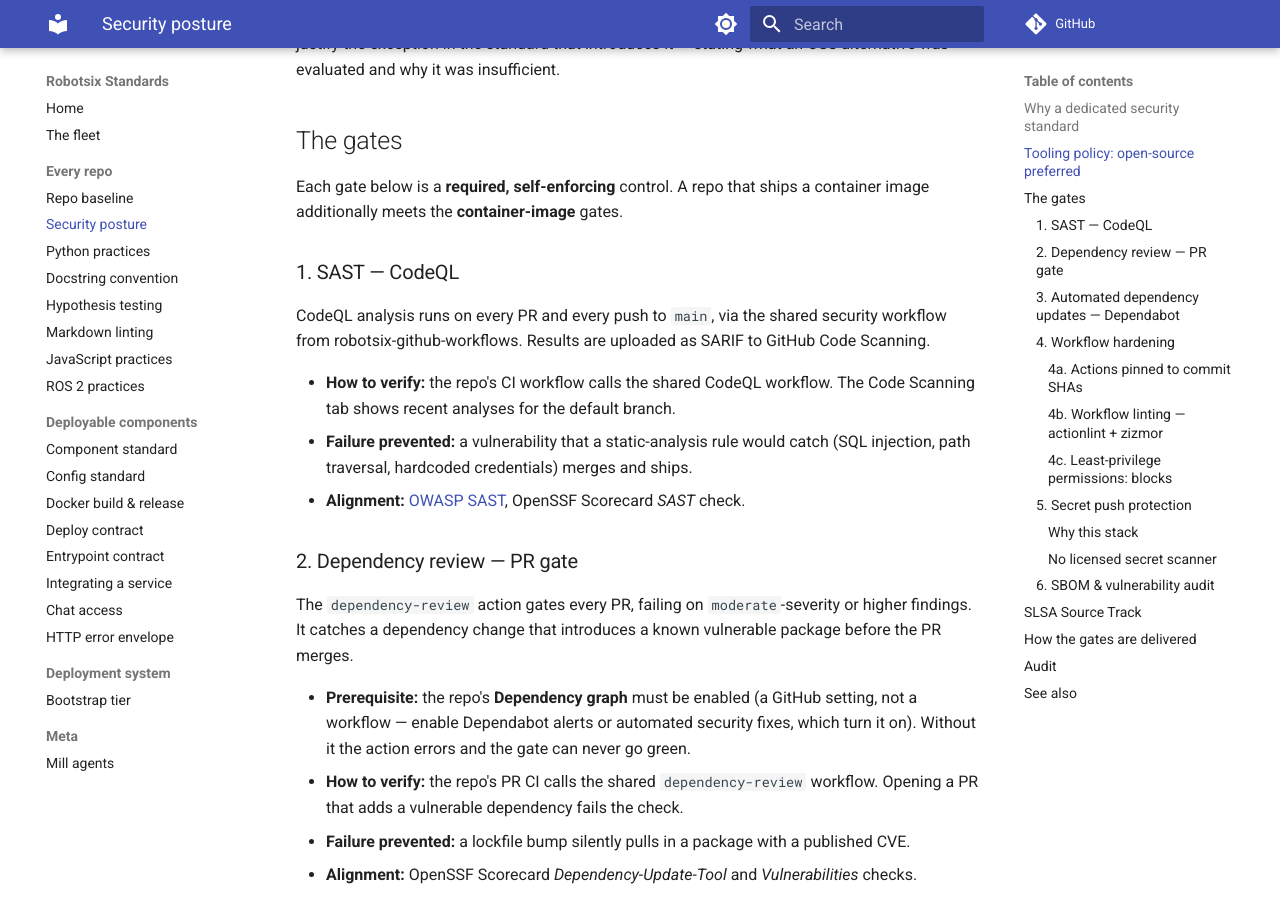
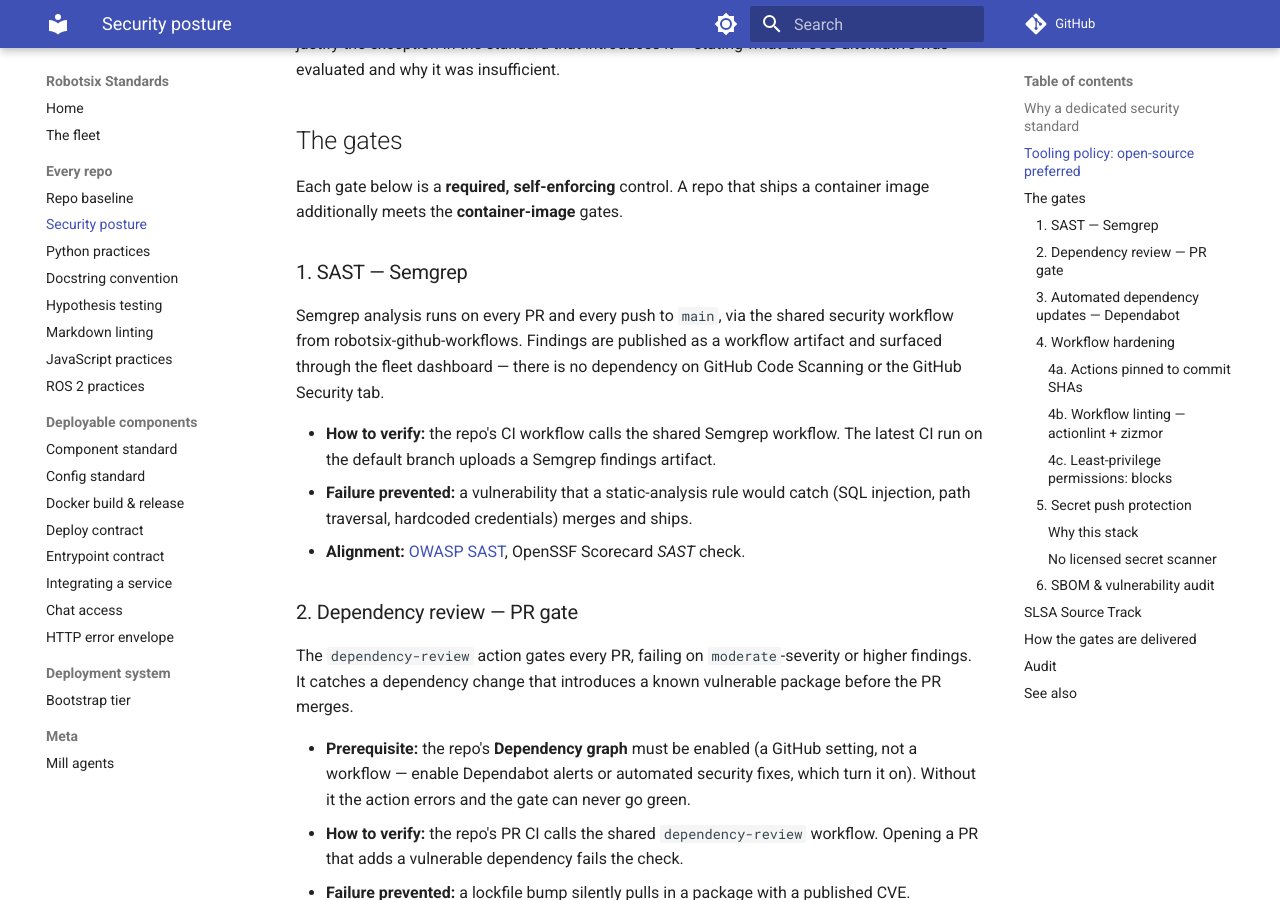
Before and after one commit to damien-robotsix/robotsix-standards, an MkDocs documentation site: the page built from docs/security-posture.md, in a window 1280 px wide and 900 px high, scrolled down 1442 px. Built offline with MkDocs 1.6.1 and Material for MkDocs 9.7.7, drawn with Linux system fonts in a browser that asks for light colours; comment, search, counter and statistics services are not loaded; some of the changed text lies outside the part shown.

Commit message:
mill: Adopt open-source SAST standard; remove GitHub Code Scanning fleet-wide (20260720T233047Z-adopt-open-source-sast-standard-remove-g-65f3) (#83)
Co-authored-by: robotsix-mill <mill@robotsix.local>

```diff
--- a/docs/security-posture.md
+++ b/docs/security-posture.md
@@ -6,7 +6,7 @@
 
 **Content-only repos** — repos that contain only documentation, standards, or
 static content (no `src/` directory, no container image) — are exempt from
-code-analysis gates (CodeQL, dependency-review, SBOM, CVE audit) and from the
+code-analysis gates (Semgrep, dependency-review, SBOM, CVE audit) and from the
 zizmor workflow audit (gate 4b). The zizmor checks (script injection via
 `${{ }}`, untrusted `pull_request_target` checkout, overly broad permissions)
 are lower-risk for a repo with no deployable artifacts and few, simple
@@ -69,14 +69,15 @@ and why it was insufficient.
 Each gate below is a **required, self-enforcing** control. A repo that ships a
 container image additionally meets the **container-image** gates.
 
-### 1. SAST — CodeQL
+### 1. SAST — Semgrep
 
-CodeQL analysis runs on every PR and every push to `main`, via the shared
-security workflow from robotsix-github-workflows. Results are uploaded as SARIF
-to GitHub Code Scanning.
+Semgrep analysis runs on every PR and every push to `main`, via the shared
+security workflow from robotsix-github-workflows. Findings are published as a
+workflow artifact and surfaced through the fleet dashboard — there is no
+dependency on GitHub Code Scanning or the GitHub Security tab.
 
-- **How to verify:** the repo's CI workflow calls the shared CodeQL workflow.
-  The Code Scanning tab shows recent analyses for the default branch.
+- **How to verify:** the repo's CI workflow calls the shared Semgrep workflow.
+  The latest CI run on the default branch uploads a Semgrep findings artifact.
 - **Failure prevented:** a vulnerability that a static-analysis rule would
   catch (SQL injection, path traversal, hardcoded credentials) merges and
   ships.
@@ -299,7 +300,7 @@ dashboard-watching:
 
 | Gate | Check |
 |---|---|
-| CodeQL* | CI calls shared CodeQL workflow; Code Scanning tab has recent analyses |
+| Semgrep* | CI calls shared Semgrep workflow; latest CI run uploads Semgrep findings artifact |
 | Dependency review* | CI calls shared `dependency-review` workflow; Dependency graph enabled |
 | Dependabot | `.github/dependabot.yml` covers required ecosystems; recent update PRs |
 | SHA-pinned actions | `grep -r 'uses:' .github/workflows/` — no mutable refs on third-party actions |
```
Also changed, not shown: CHANGELOG.md (+1 -0 lines), changelog.d/20260720T233047Z-adopt-open-source-sast-standard-remove-g-65f3.misc.md (added, +1 -0 lines), docs/docker-standard.md (+5 -4 lines), docs/mill-agents.md (+1 -1 lines), docs/python.md (+2 -2 lines), docs/repo-baseline.md (+2 -2 lines), 1 other file.
